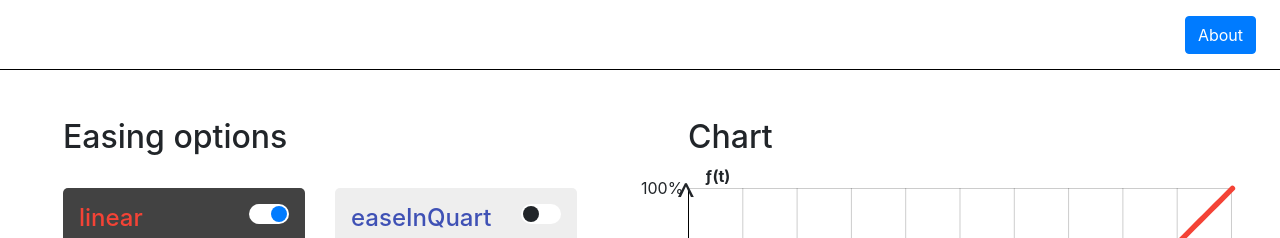
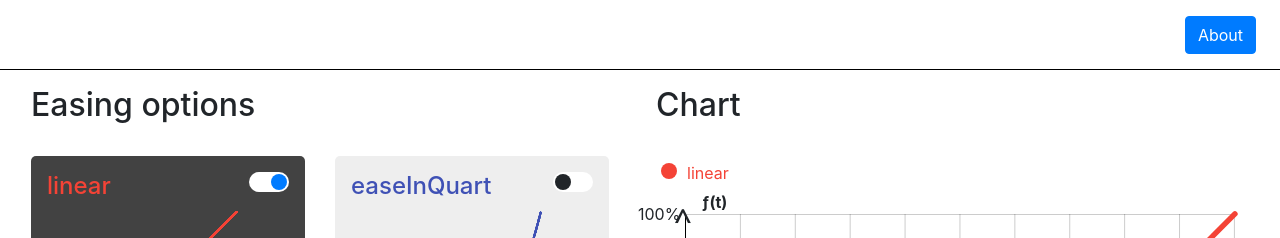
Before and after one commit to bespolezno/Easing-functions-simulator, a plain HTML site: page index.html in a window 1280 px wide. Shown: the top 238 px of the page. Drawn offline with Linux system fonts and the light colour scheme.

Commit message:
Added legend

```diff
--- a/assets/css/style.css
+++ b/assets/css/style.css
@@ -185,6 +185,20 @@ canvas {
     opacity: 1;
 }
 
+.function {
+    padding: 5px;
+}
+
+.function::before {
+    content: "";
+    display: inline-block;
+    width: 1rem;
+    height: 1rem;
+    margin-right: 1ch;
+    border-radius: 9999px;
+    background: currentColor;
+}
+
 /* Options */
 
 .option-label {
--- a/index.html
+++ b/index.html
@@ -54,7 +54,7 @@
         </div>
     </transition>
     <main class="main">
-        <div class="col50 functions p-5 row m-0">
+        <div class="col50 functions p-md-3 p-5 row m-0">
             <h2 class="col-md-12 pb-4">Easing options</h2>
             <div class="option col-6"
                  v-for="option in options"
@@ -79,8 +79,14 @@
                 </label>
             </div>
         </div>
-        <div class="col50 p-5">
+        <div class="col50 p-md-3 p-5">
             <h2 class="pb-4">Chart</h2>
+            <div class="d-flex flex-wrap pb-4">
+                <div class="function"
+                     v-for="option in selected"
+                     :key="option.text"
+                     :style="{color: option.color}">{{ option.text }}</div>
+            </div>
             <div class="chart-wrapper d-flex justify-content-center flex-column">
                 <div class="chart chart-bg-lines position-relative">
                     <div class="chart-val font-weight-bold">&fnof;(t)</div>
```
